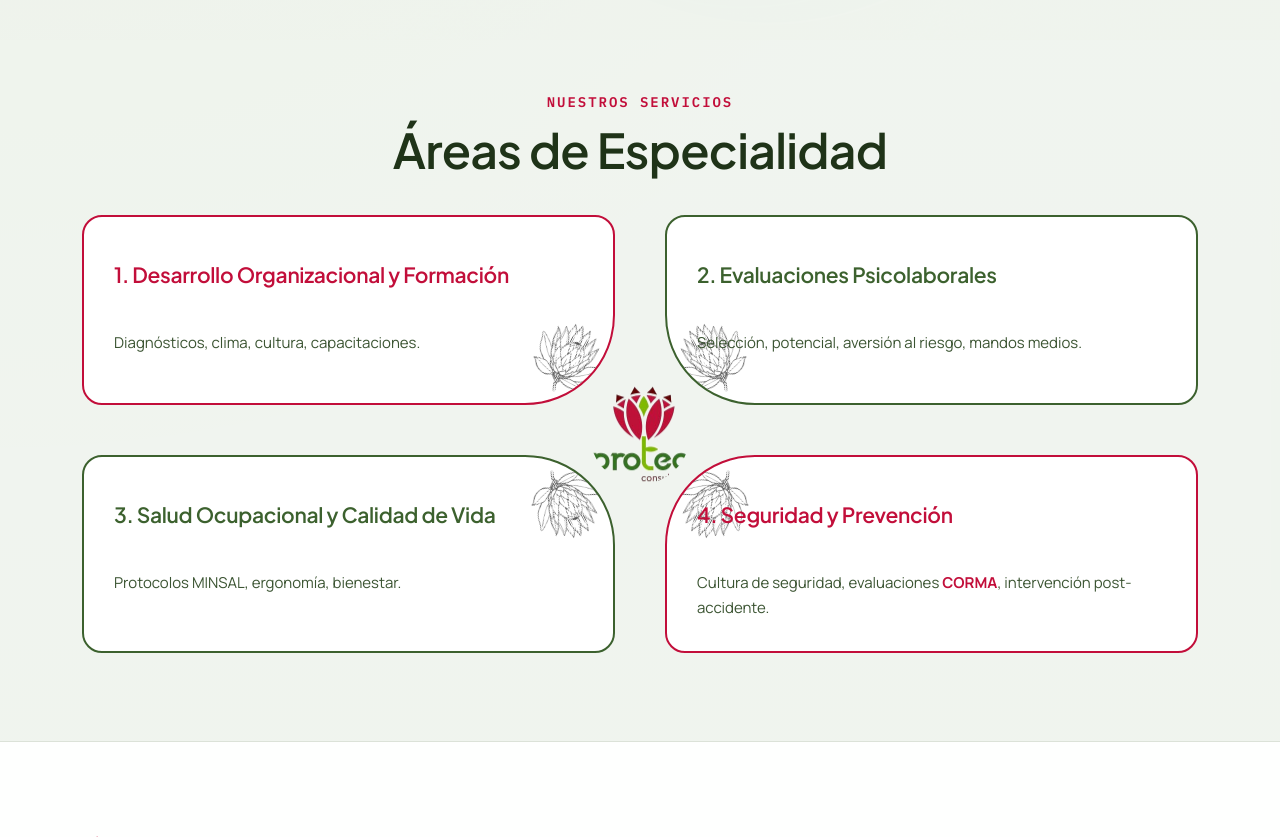
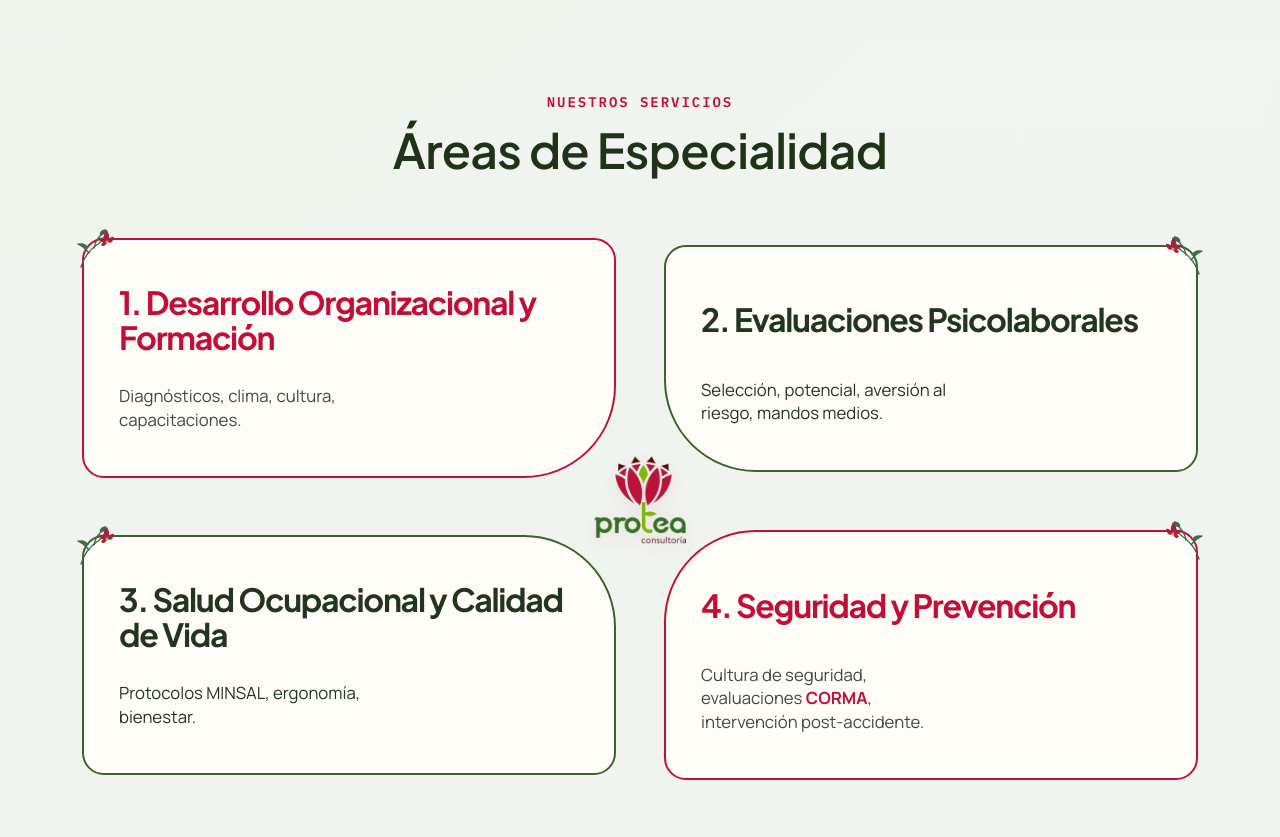
Before and after one commit to benjvgarciv/Protea-Project, a Django app: page / in a window 1280 px wide. Shown: the part 760-1597 px from the top of the page. Run offline with Django 5.2, Linux system fonts and the light colour scheme; data comes from the database, SQL or seed files in the repository.

Commit message:
Protea 24/08

```diff
--- a/static/css/style.css
+++ b/static/css/style.css
@@ -2765,7 +2734,7 @@ form.contact-form {
 
 .service-card {
   position: relative;
-  overflow: hidden;
+  overflow: visible;
   z-index: 2;
   color: var(--protea);
   min-height: 190px;
@@ -2777,36 +2746,36 @@ form.contact-form {
 
 .service-card-leaf {
   position: absolute;
-  z-index: 5;
-  width: 72px;
-  height: 72px;
+  z-index: 10;
+  width: 60px;
+  height: auto;
   object-fit: contain;
-  opacity: 0.86;
+  opacity: 0.9;
   pointer-events: none;
 }
 
 .service-card-leaf-1 {
-  right: 5px;
-  bottom: 5px;
-  transform: rotate(28deg);
+  top: -25px;
+  left: -25px;
+  transform: rotate(-10deg);
 }
 
 .service-card-leaf-2 {
-  left: 5px;
-  bottom: 5px;
-  transform: scaleX(-1) rotate(28deg);
+  top: -25px;
+  right: -25px;
+  transform: rotate(14deg);
 }
 
 .service-card-leaf-3 {
-  right: 5px;
-  top: 5px;
-  transform: scaleY(-1) rotate(28deg);
+  bottom: -25px;
+  left: -25px;
+  transform: rotate(12deg);
 }
 
 .service-card-leaf-4 {
-  left: 5px;
-  top: 5px;
-  transform: scale(-1) rotate(28deg);
+  bottom: -25px;
+  right: -25px;
+  transform: scaleX(-1) rotate(-12deg);
 }
 
 .service-card h3 {
--- a/templates/core/contacto.html
+++ b/templates/core/contacto.html
@@ -6,7 +6,7 @@
   <div class="wrap contact-hero-grid">
     <span class="eyebrow on-ink">Contacto</span>
     <div class="contact-hero-copy">
-      <h1>Conversemos sobre el problema real</h1>
+      <h1>Conversemos sobre las necesidades reales de tu organización</h1>
       <p>Una primera conversación de 30 minutos, sin costo, para entender si podemos ayudar.</p>
     </div>
   </div>
--- a/templates/core/inicio.html
+++ b/templates/core/inicio.html
@@ -7,101 +7,185 @@
   .services-grid {
     position: relative;
     display: grid;
-    grid-template-columns: repeat(2, 1fr);
-    gap: 50px;
+    grid-template-columns: repeat(2, minmax(260px, 1fr));
+    gap: 42px 48px;
+    align-items: center;
+    padding: 18px 0 0;
+    min-height: 570px;
   }
 
   .services-grid .service-card {
     position: relative;
-    overflow: hidden;
-    background: #ffffff;
+    overflow: visible;
+    background: #fffdf8;
     border: 2px solid var(--protea);
     box-shadow: none;
+    min-height: 210px;
+    padding: 45px 35px;
+    display: flex;
+    flex-direction: column;
+    justify-content: center;
+    z-index: 1;
   }
 
   .services-grid .service-card:nth-of-type(1) {
-    border-radius: 20px 20px 90px 20px;
+    border-radius: 22px 22px 92px 22px;
   }
 
   .services-grid .service-card:nth-of-type(2) {
     border-color: var(--header-green);
-    border-radius: 20px 20px 20px 90px;
+    border-radius: 22px 22px 22px 92px;
   }
 
   .services-grid .service-card:nth-of-type(3) {
     border-color: var(--header-green);
-    border-radius: 20px 90px 20px 20px;
+    border-radius: 22px 92px 22px 22px;
   }
 
   .services-grid .service-card:nth-of-type(4) {
-    border-radius: 90px 20px 20px 20px;
+    border-radius: 92px 22px 22px 22px;
   }
 
-  .services-grid .service-card-leaf {
-    position: absolute;
-    z-index: 5;
+  .services-grid .service-card h3 {
+    position: relative;
+    z-index: 3;
+    color: var(--protea);
+    font-size: clamp(2rem, 2vw, 3rem);
+    line-height: 1.08;
+    letter-spacing: -0.04em;
+    margin: 0 0 18px;
+    font-weight: 700;
   }
 
-  .services-grid .service-card-leaf-1 {
-    right: 8px;
-    bottom: 8px;
+  .services-grid .service-card p {
+    position: relative;
+    z-index: 3;
+    margin: 0;
+    color: rgba(21, 25, 24, 0.8);
+    font-size: clamp(1.05rem, 1.2vw, 1.55rem);
+    line-height: 1.4;
+    max-width: 26ch;
   }
 
-  .services-grid .service-card-leaf-2 {
-    left: 8px;
-    bottom: 8px;
+  .service-card:nth-of-type(2) h3,
+  .service-card:nth-of-type(3) h3,
+  .service-card:nth-of-type(2) p,
+  .service-card:nth-of-type(3) p {
+    color: rgba(10, 31, 9, 0.9);
   }
 
-  .services-grid .service-card-leaf-3 {
-    right: 10px;
-    top: 10px;
+  .corner-floral {
+    position: absolute;
+    top: -12px;
+    left: -12px;
+    width: 42px;
+    height: 42px;
+    pointer-events: none;
+    z-index: 10;
   }
 
-  .services-grid .service-card-leaf-4 {
-    left: 10px;
-    top: 10px;
+  .corner-floral svg {
+    display: block;
+    width: 42px;
+    height: 42px;
   }
 
-  .services-grid .service-card h3,
-  .services-grid .service-card p {
-    position: relative;
-    z-index: 6;
+  .corner-floral .stem,
+  .corner-floral .vein {
+    fill: none;
+    stroke: #3e6b48;
+    stroke-width: 1.4;
+    stroke-linecap: round;
+  }
+
+  .corner-floral .leaf {
+    fill: #3e6b48;
+  }
+
+  .corner-floral .petal {
+    fill: #a32244;
+  }
+
+  .corner-floral .center {
+    fill: #d8a932;
+  }
+
+  .services-grid .service-card:nth-of-type(2) .corner-floral,
+  .services-grid .service-card:nth-of-type(4) .corner-floral {
+    left: auto;
+    right: -12px;
+    transform: scaleX(-1);
+  }
+
+  .service-card-red {
+    --botanical: #b63d57;
+    --accent: #d98298;
+    --leaf: #5d7f4f;
+    --gold: #e8b33f;
+  }
+
+  .service-card-green {
+    --botanical: #5b7d4c;
+    --accent: #b63d57;
+    --leaf: #b63d57;
+    --gold: #e8b33f;
   }
 
   .services-grid .services-center-logo {
+    position: absolute;
+    top: 50%;
+    left: 50%;
+    transform: translate(-50%, -50%);
+    width: 108px;
+    height: 108px;
     display: flex;
+    align-items: center;
     justify-content: center;
-    align-items: center;
-    width: 100%;
-    height: 100%;
-    min-height: 150px;
-    overflow: visible;
     background: transparent;
     border-radius: 0;
     box-shadow: none;
     z-index: 10;
+    pointer-events: none;
   }
 
   .services-grid .services-center-logo img {
-    width: 100%;
-    max-width: 100px;
-    height: auto;
+    width: 92px;
+    height: 92px;
     object-fit: contain;
+    border-radius: 0;
+    mix-blend-mode: multiply;
     display: block;
+    filter: drop-shadow(0 5px 10px rgba(190,18,56,0.1));
   }
 
   @media (max-width: 900px) {
     .services-grid {
       grid-template-columns: 1fr;
-      gap: 24px;
+      gap: 28px;
+      min-height: auto;
     }
 
     .services-grid .services-center-logo {
       position: relative;
       top: auto;
       left: auto;
-      margin: 0 auto;
+      margin: 0 auto 8px;
       transform: none;
+      width: 104px;
+      height: 104px;
+    }
+
+    .services-grid .service-card {
+      min-height: 170px;
+      padding: 40px 28px;
+    }
+
+    .services-grid .service-card h3 {
+      font-size: clamp(1.7rem, 5vw, 2.4rem);
+    }
+
+    .services-grid .service-card p {
+      font-size: clamp(1rem, 2vw, 1.2rem);
     }
   }
 </style>
@@ -126,22 +210,46 @@
         <img src="{% static 'img/logo_transparent.png' %}" alt="Protea Consultoría">
       </div>
       <article class="service-card service-card-red">
-        <img class="service-card-leaf service-card-leaf-1" src="{% static 'img/protea_watermark_clean.png' %}" alt="">
+        <div class="corner-floral" aria-hidden="true">
+          <svg viewBox="0 0 42 42" xmlns="http://www.w3.org/2000/svg">
+            <path class="stem" d="M9 39C12 29 17 22 26 16C30 13 33 9 35 3"/>
+            <path class="vein" d="M17 25C13 20 10 17 6 16M22 20C23 15 25 11 28 8"/>
+            <path class="leaf" d="M6 16C10 14 14 16 17 20C13 21 9 19 6 16Z"/>
+            <path class="leaf" d="M28 8C27 4 29 2 34 1C34 5 32 7 28 8Z"/>
+            <path class="petal" d="M35 14C31 11 31 6 34 2C38 6 38 10 35 14Z"/>
+            <path class="petal" d="M35 14C37 9 41 8 42 9C41 14 39 16 35 14Z"/>
+            <path class="petal" d="M35 14C30 15 27 13 27 10C31 9 34 10 35 14Z"/>
+            <path class="petal" d="M35 14C34 18 31 19 29 17C30 14 32 13 35 14Z"/>
+            <circle class="center" cx="35" cy="14" r="1.5"/>
+          </svg>
+        </div>
         <h3>1. Desarrollo Organizacional y Formación</h3>
         <p>Diagnósticos, clima, cultura, capacitaciones.</p>
       </article>
       <article class="service-card service-card-green">
-        <img class="service-card-leaf service-card-leaf-2" src="{% static 'img/protea_watermark_clean.png' %}" alt="">
+        <div class="corner-floral" aria-hidden="true">
+          <svg viewBox="0 0 42 42" xmlns="http://www.w3.org/2000/svg">
+            <path class="stem" d="M9 39C12 29 17 22 26 16C30 13 33 9 35 3"/><path class="vein" d="M17 25C13 20 10 17 6 16M22 20C23 15 25 11 28 8"/><path class="leaf" d="M6 16C10 14 14 16 17 20C13 21 9 19 6 16Z"/><path class="leaf" d="M28 8C27 4 29 2 34 1C34 5 32 7 28 8Z"/><path class="petal" d="M35 14C31 11 31 6 34 2C38 6 38 10 35 14Z"/><path class="petal" d="M35 14C37 9 41 8 42 9C41 14 39 16 35 14Z"/><path class="petal" d="M35 14C30 15 27 13 27 10C31 9 34 10 35 14Z"/><path class="petal" d="M35 14C34 18 31 19 29 17C30 14 32 13 35 14Z"/><circle class="center" cx="35" cy="14" r="1.5"/>
+          </svg>
+        </div>
         <h3>2. Evaluaciones Psicolaborales</h3>
         <p>Selección, potencial, aversión al riesgo, mandos medios.</p>
       </article>
       <article class="service-card service-card-green">
-        <img class="service-card-leaf service-card-leaf-3" src="{% static 'img/protea_watermark_clean.png' %}" alt="">
+        <div class="corner-floral" aria-hidden="true">
+          <svg viewBox="0 0 42 42" xmlns="http://www.w3.org/2000/svg">
+            <path class="stem" d="M9 39C12 29 17 22 26 16C30 13 33 9 35 3"/><path class="vein" d="M17 25C13 20 10 17 6 16M22 20C23 15 25 11 28 8"/><path class="leaf" d="M6 16C10 14 14 16 17 20C13 21 9 19 6 16Z"/><path class="leaf" d="M28 8C27 4 29 2 34 1C34 5 32 7 28 8Z"/><path class="petal" d="M35 14C31 11 31 6 34 2C38 6 38 10 35 14Z"/><path class="petal" d="M35 14C37 9 41 8 42 9C41 14 39 16 35 14Z"/><path class="petal" d="M35 14C30 15 27 13 27 10C31 9 34 10 35 14Z"/><path class="petal" d="M35 14C34 18 31 19 29 17C30 14 32 13 35 14Z"/><circle class="center" cx="35" cy="14" r="1.5"/>
+          </svg>
+        </div>
         <h3>3. Salud Ocupacional y Calidad de Vida</h3>
         <p>Protocolos MINSAL, ergonomía, bienestar.</p>
       </article>
       <article class="service-card service-card-red">
-        <img class="service-card-leaf service-card-leaf-4" src="{% static 'img/protea_watermark_clean.png' %}" alt="">
+        <div class="corner-floral" aria-hidden="true">
+          <svg viewBox="0 0 42 42" xmlns="http://www.w3.org/2000/svg">
+            <path class="stem" d="M9 39C12 29 17 22 26 16C30 13 33 9 35 3"/><path class="vein" d="M17 25C13 20 10 17 6 16M22 20C23 15 25 11 28 8"/><path class="leaf" d="M6 16C10 14 14 16 17 20C13 21 9 19 6 16Z"/><path class="leaf" d="M28 8C27 4 29 2 34 1C34 5 32 7 28 8Z"/><path class="petal" d="M35 14C31 11 31 6 34 2C38 6 38 10 35 14Z"/><path class="petal" d="M35 14C37 9 41 8 42 9C41 14 39 16 35 14Z"/><path class="petal" d="M35 14C30 15 27 13 27 10C31 9 34 10 35 14Z"/><path class="petal" d="M35 14C34 18 31 19 29 17C30 14 32 13 35 14Z"/><circle class="center" cx="35" cy="14" r="1.5"/>
+          </svg>
+        </div>
         <h3>4. Seguridad y Prevención</h3>
         <p>Cultura de seguridad, evaluaciones <strong>CORMA</strong>, intervención post-accidente.</p>
       </article>
```
Also changed, not shown: other parts of static/css/style.css (+2 -43 lines).
